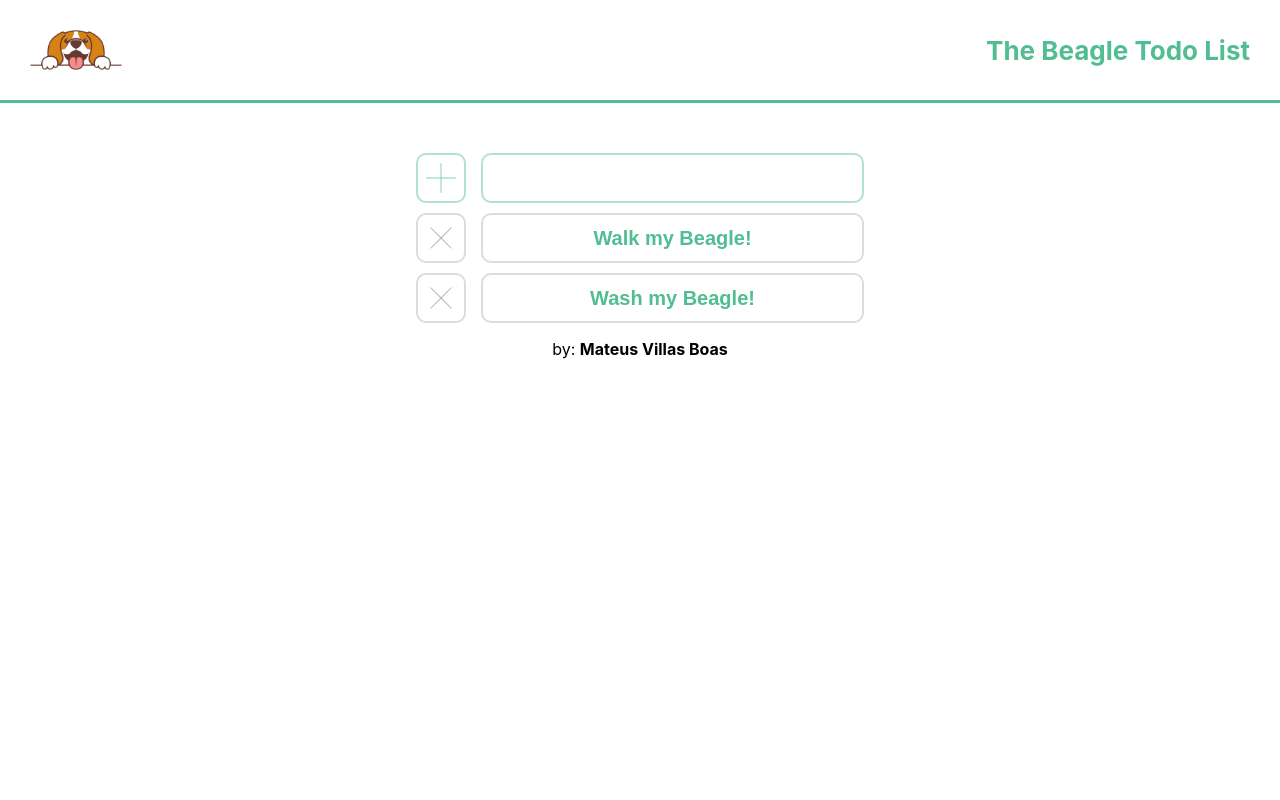
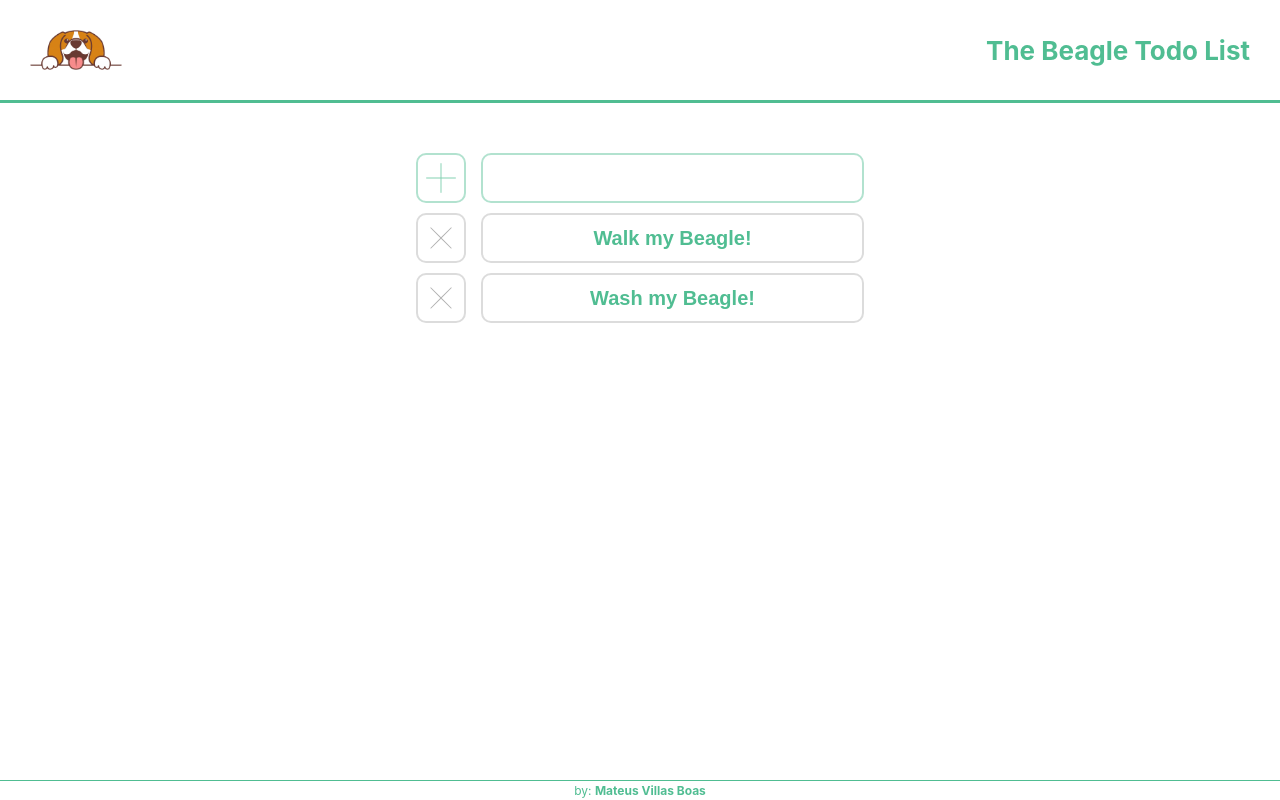
Before and after one commit to matvb/beagle-todo, a React (Create React App) app: page / in a window 1280 px wide. Built offline with nearby package versions, Linux system fonts and the light colour scheme.

Commit message:
style: modifying del button color, styling footer and leaving bottom-space when list is full

```diff
--- a/src/features/todo/AddTodoField.js
+++ b/src/features/todo/AddTodoField.js
@@ -28,7 +28,7 @@ export const AddTodoField = () => {
   return (
     <section>
       <div className="todo-item todo-item-add">
-          <button type="button" className="todo-btn" onClick={onAddTodoClicked} ><div className="btn-add-todo"></div></button>
+          <button type="button" className="todo-btn todo-add-btn" onClick={onAddTodoClicked} ><div className="add-todo-icon"></div></button>
           <input
             autoComplete="off" autoCorrect="off" autoCapitalize="off" spellCheck="false"
             id="todoContentField"
--- a/src/features/todo/TodoList.js
+++ b/src/features/todo/TodoList.js
@@ -38,7 +38,7 @@ export const TodoList = () => {
 
   const renderedTodos = todos.map(todo => (
     <div className="todo-item" key={todo.id}>
-      <button type="button" className="todo-btn" onClick={() => onDelTodoClicked(todo.id)}><div className="btn-del-todo"></div></button>
+      <button type="button" className="todo-btn todo-del-btn" onClick={() => onDelTodoClicked(todo.id)}><div className="del-todo-icon"></div></button>
       <input
             autoComplete="off" autoCorrect="off" autoCapitalize="off" spellCheck="false"
             className="todo-content"
--- a/src/index.css
+++ b/src/index.css
@@ -1,8 +1,10 @@
 :root {
   --green: #50bd92;
   --gray: #909090;
+  --red: #bd5069;
   --green-transparent: #50bd9270;
   --gray-transparent: #90909050;
+  --red-transparent: #bd506950;
 }
 
 body {
@@ -14,6 +16,7 @@ body {
   -moz-osx-font-smoothing: grayscale;
   height: 100vh;
   width: 100vw;
+  overflow-x: hidden;
 }
 
 #root, .App {
@@ -121,17 +124,21 @@ code {
 }
 
 .todo-btn:hover {
-  background: var(--green-transparent);
   color: white;
   transition: 0.4s;
 }
 
-#todoContentField {
-  resize: none;
+.todo-add-btn:hover {
+  background: var(--green-transparent);
 }
 
+.todo-del-btn:hover {
+  background: var(--red-transparent);
+}
+
+
 /* Button Image */
-.btn-add-todo, .btn-del-todo {
+.add-todo-icon, .del-todo-icon {
   height: 30px;
   width: 30px;
   margin: auto;
@@ -139,22 +146,22 @@ code {
 }
 
 
-
-.btn-add-todo{
+.add-todo-icon{
   background-image: url(./assets/images/cross-green.svg);
 }
 
-.btn-del-todo {
+.del-todo-icon {
   background-image: url(./assets/images/cross-gray.svg);
   transform: rotate(45deg);
 }
 
-button:hover > .btn-add-todo, button:hover > .btn-del-todo {
+button:hover > .add-todo-icon, button:hover > .del-todo-icon {
   background-image: url(./assets/images/cross-white.svg);
 }
 
 section.main-content{
-  margin: 50px auto 0 auto;
+  margin: 50px auto;
+  padding-bottom: 50px;
   width: 35%;
 }
 
@@ -183,3 +190,18 @@ section.main-content{
     display: none !important;
   }
 }
+
+
+section.footer {
+  position: fixed;
+  width: 100vw;
+  bottom: 0;
+  border-top: 1px solid var(--green);
+  background-color: white;
+}
+
+section.footer p {
+  margin: 2px 0;
+  font-size: 12px;
+  color: var(--green)
+}
```
